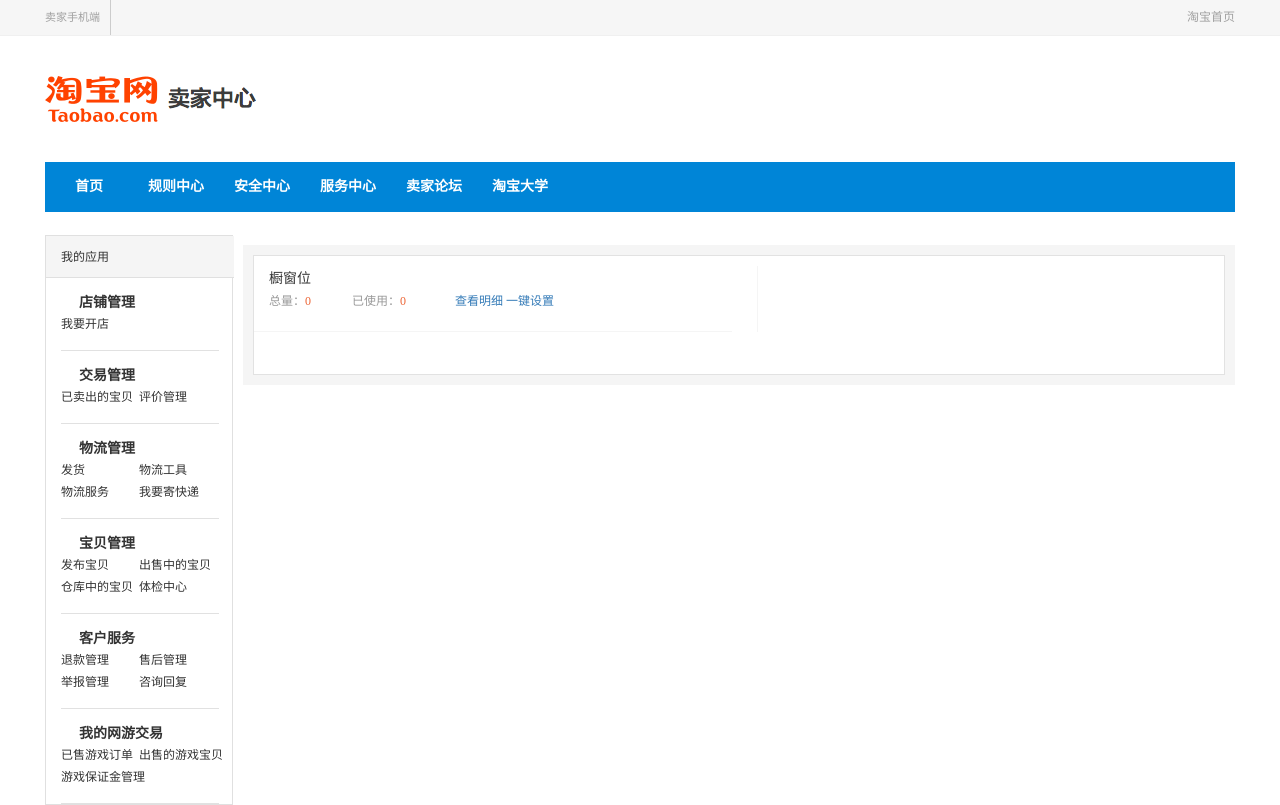
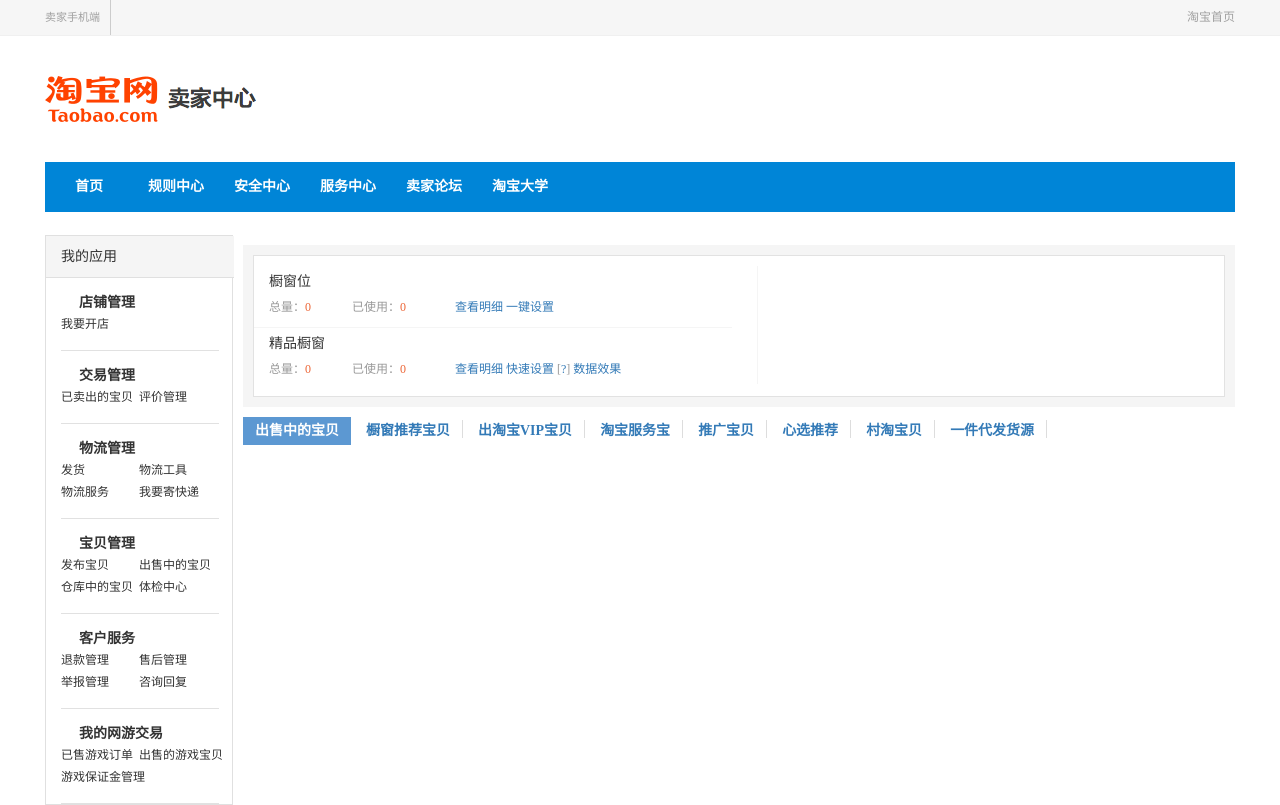
Before and after one commit to zhenailuoye1/mission, a Flask app: page / in a window 1280 px wide. Run offline with Flask 2, Linux system fonts and the light colour scheme; some libraries are stand-ins or nearby versions.

Commit message:
taobao0.1.1

```diff
--- a/assets/scss/index.scss
+++ b/assets/scss/index.scss
@@ -74,10 +74,10 @@
         height: 50px;
         background: #0085D7;
         margin: 40px 0 23px;
-        li.first {
+        li {
+            &.first {
                 padding: 0 30px;
             }
-        li {
             float: left;
             height: 50px;
             line-height: 50px;
@@ -109,6 +109,7 @@
             background: #F5F5F5;
             span {
                 padding-left: 15px;
+                font-size: 14px;
             }
         }
         ul {
@@ -149,7 +150,7 @@
         margin-bottom: 10px;
         background-color: #f5f5f5;
         .hq-goods-con {
-            height: 120px;
+            height: 142px;
             background-color: #FFF;
             border: 1px solid #e2e2e2;
             padding: 10px 0;
@@ -164,14 +165,20 @@
             width: 95%;
             padding-bottom: 10px;
             border-bottom: 1px solid #f5f5f5;
+        }
+        .hq-goods-this {
+            padding-bottom: 5px;
+        }
         h4 {
             font-size: 14px;
             padding: 5px 15px;
             margin: 0;
+            line-height: 21px;
         }
         p {
             padding-left: 15px;
             line-height: 20px;
+            margin: 0px;
         }
         .all-num {
             display: inline-block;
@@ -189,5 +196,33 @@
             width: 100px;
         }
     }
+    .hd {
+        height: 31px;
+        li {
+            &.selected {
+                background: #5c98d2;
+                a {
+                    color: white;
+                    border-right: 0px;
                 }
             }
+            line-height: 28px;
+            height: 28px;
+            float: left;
+            margin-right: 3px;
+            a {
+                height: 24px;
+                margin-top: -3px;
+                padding: 3px 12px 0;
+                font-weight: 700;
+                font-size: 14px;
+                border-right: 1px #ddd solid;
+            }
+        }
+    }
+    .search-form {
+        background: #f9f9f9;
+        margin-bottom: 10px;
+        padding: 10px;
+    }
+}
--- a/static/css/index.css
+++ b/static/css/index.css
@@ -91,7 +91,8 @@
       border-bottom: 1px solid #e0e0e0;
       background: #F5F5F5; }
       .body .sidebar .my-app span {
-        padding-left: 15px; }
+        padding-left: 15px;
+        font-size: 14px; }
     .body .sidebar ul .category {
       width: 158px;
       margin: 0 10px 0 15px;
@@ -122,7 +123,7 @@
     margin-bottom: 10px;
     background-color: #f5f5f5; }
     .body .hq-goods-area .hq-goods-con {
-      height: 120px;
+      height: 142px;
       background-color: #FFF;
       border: 1px solid #e2e2e2;
       padding: 10px 0;
@@ -135,21 +136,44 @@
       width: 95%;
       padding-bottom: 10px;
       border-bottom: 1px solid #f5f5f5; }
-      .body .hq-goods-area .hq-goods-pos h4 {
+    .body .hq-goods-area .hq-goods-this {
+      padding-bottom: 5px; }
+    .body .hq-goods-area h4 {
       font-size: 14px;
       padding: 5px 15px;
-        margin: 0; }
-      .body .hq-goods-area .hq-goods-pos p {
+      margin: 0;
+      line-height: 21px; }
+    .body .hq-goods-area p {
       padding-left: 15px;
-        line-height: 20px; }
-      .body .hq-goods-area .hq-goods-pos .all-num {
+      line-height: 20px;
+      margin: 0px; }
+    .body .hq-goods-area .all-num {
       display: inline-block;
       width: 80px; }
-      .body .hq-goods-area .hq-goods-pos .gray {
+    .body .hq-goods-area .gray {
       color: #999; }
-      .body .hq-goods-area .hq-goods-pos .red {
+    .body .hq-goods-area .red {
       color: #ec6333;
       font-family: airl; }
-      .body .hq-goods-area .hq-goods-pos .left-num {
+    .body .hq-goods-area .left-num {
       display: inline-block;
       width: 100px; }
+  .body .hd {
+    height: 31px; }
+    .body .hd li {
+      line-height: 28px;
+      height: 28px;
+      float: left;
+      margin-right: 3px; }
+      .body .hd li.selected {
+        background: #5c98d2; }
+        .body .hd li.selected a {
+          color: white;
+          border-right: 0px; }
+      .body .hd li a {
+        height: 24px;
+        margin-top: -3px;
+        padding: 3px 12px 0;
+        font-weight: 700;
+        font-size: 14px;
+        border-right: 1px #ddd solid; }
--- a/templates/index.html
+++ b/templates/index.html
@@ -164,9 +164,59 @@
                                 <a href="#">一键设置</a>
                             </p>
                         </div>
+                        <div class="hq-goods-this">
+                            <h4>精品橱窗</h4>
+                            <p>
+                                <span class="all-num"><span class="gray">总量：</span><span class="red">0</span> </span>
+                                <span class="left-num"><span class="gray">已使用：</span><span class="red">0</span> </span>
+                                <a href="#">查看明细</a>
+                                <a href="#">快速设置</a>
+                                <span class="gray">
+                                    [<a href="#">?</a>]
+                                </span>
+                                <a href="#">数据效果</a>
+                            </p>
+                        </div>
                     </div>
                 </div>
             </div>
+
+            <div class="goods-on-sale">
+                <div class="hd clearfix">
+                    <ul>
+                        <li class="selected">
+                            <a href="#">出售中的宝贝</a>
+                        </li>
+                        <li>
+                            <a href="#">橱窗推荐宝贝</a>
+                        </li>
+                        <li>
+                            <a href="#">出淘宝VIP宝贝</a>
+                        </li>
+                        <li>
+                            <a href="#">淘宝服务宝</a>
+                        </li>
+                        <li>
+                            <a href="#">推广宝贝</a>
+                        </li>
+                        <li>
+                            <a href="#">心选推荐</a>
+                        </li>
+                        <li>
+                            <a href="#">村淘宝贝</a>
+                        </li>
+                        <li>
+                            <a href="#">一件代发货源</a>
+                        </li>
+                    </ul>
+                </div>
+
+                <div class="search-form">
+
+                </div>
+
+            </div>
+
         </div>
     </div>
 </body>
```
Also changed, not shown: 1 other file. Lines whose indentation alone changed are shown as unchanged.
